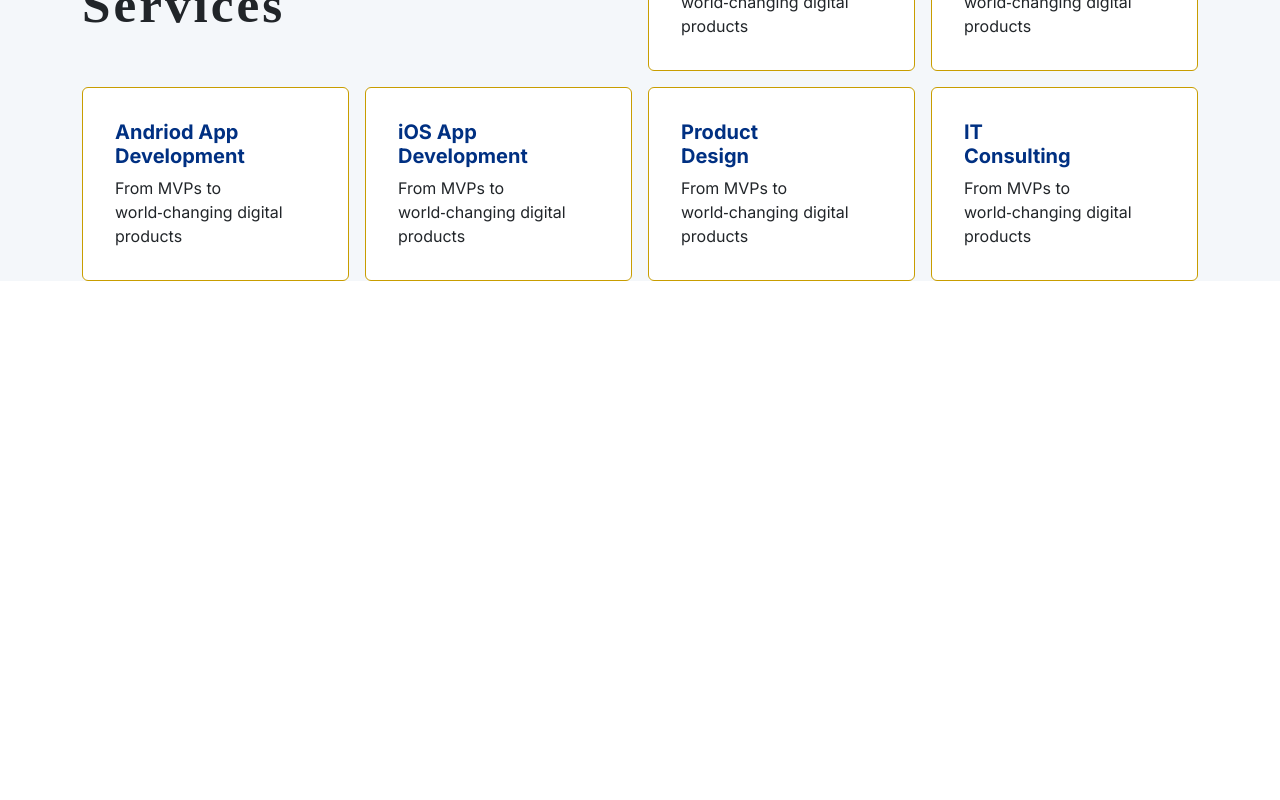
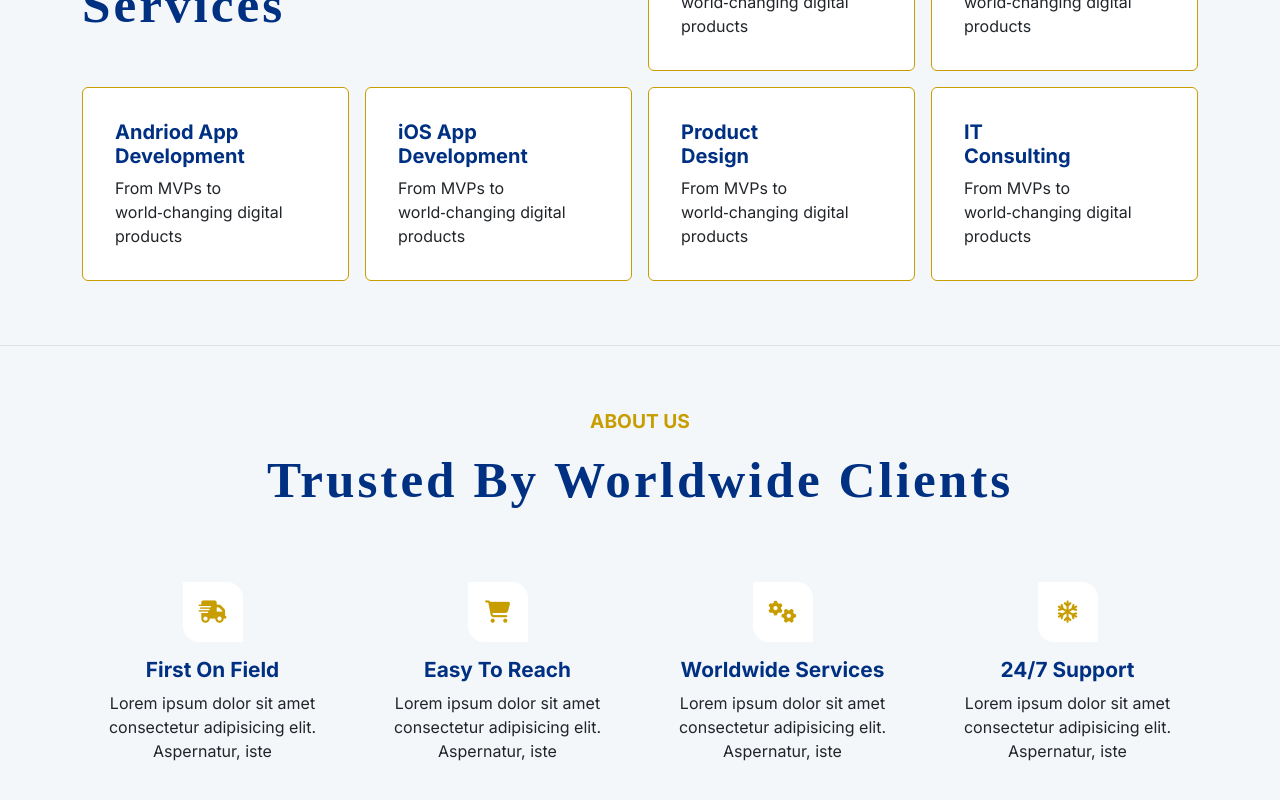
Before and after one commit to stpl-skishorUI/ShauryaTechnosoft-NewDesign, an Angular app: page /home2 in a window 1280 px wide. Shown: the part 1014-1814 px from the top of the page. Before the commit the page ends 1359 px from the top, so only its background shows below. Built offline with nearby package versions, Linux system fonts and the light colour scheme; a web font is replaced by a local one.

Commit message:
about us section designed

```diff
--- a/src/app/home2/home2.component.html
+++ b/src/app/home2/home2.component.html
@@ -110,7 +110,7 @@
         </div>
     </header>
 
-    <section id="services">
+    <section id="services" class="border-bottom">
         <div class="container">
             <div class="row align-items-center g-3">
                 <div class="col-sm-6">
@@ -161,4 +161,43 @@
             </div>
         </div>
     </section>
+
+    <section id="about-us">
+        <div class="container">
+            <div class="row">
+                <div class="col-sm-12 text-center mb-5">
+                    <h6 class="page-heading">about us</h6>
+                    <h1 class="main-heading">Trusted By Worldwide Clients</h1>
+                </div>
+                <div class="col-sm-3">
+                    <div class="card card-body">
+                        <i class="fa-solid fa-truck-fast"></i>
+                        <h4>First On Field</h4>
+                        <p>Lorem ipsum dolor sit amet consectetur adipisicing elit. Aspernatur, iste</p>
+                    </div>
+                </div>
+                <div class="col-sm-3">
+                    <div class="card card-body">
+                        <i class="fa-solid fa-cart-shopping"></i>
+                        <h4>Easy To Reach</h4>
+                        <p>Lorem ipsum dolor sit amet consectetur adipisicing elit. Aspernatur, iste</p>
+                    </div>
+                </div>
+                <div class="col-sm-3">
+                    <div class="card card-body">
+                        <i class="fa-solid fa-gears"></i>
+                        <h4>Worldwide Services</h4>
+                        <p>Lorem ipsum dolor sit amet consectetur adipisicing elit. Aspernatur, iste</p>
+                    </div>
+                </div>
+                <div class="col-sm-3">
+                    <div class="card card-body">
+                        <i class="fa-regular fa-snowflake"></i>
+                        <h4>24/7 Support</h4>
+                        <p>Lorem ipsum dolor sit amet consectetur adipisicing elit. Aspernatur, iste</p>
+                    </div>
+                </div>
+            </div>
+        </div>
+    </section>
 </div>
--- a/src/app/home2/home2.component.scss
+++ b/src/app/home2/home2.component.scss
@@ -126,6 +126,14 @@ header img {
     font-family: 'Gloock', serif;
     font-weight: 900;
     letter-spacing: 3px;
+    color: var(--home2-main-color);
+}
+.page-heading{
+    font-size: 1.2rem;
+    color: var(--home2-secondary-color);
+    text-transform: uppercase;
+    font-weight: 700;
+    margin-bottom: 1rem;
 }
 .btn-main{
     background-color: var(--home2-secondary-color);
@@ -139,8 +147,9 @@ header img {
     border-radius:2rem;
     transition: all 1s ease-in-out 0s;
 }
+#about-us,
 #services{
-    margin: 4rem 0;
+    padding: 4rem 0;
 }
 #services a{
     text-decoration: none;
@@ -158,6 +167,8 @@ header img {
 #services .card:hover a{
     opacity: 1;
     transition: top .3s,opacity .3s;
+    -webkit-animation: bounceright 0.3s alternate ease infinite;
+    animation: bounceright 0.3s alternate ease infinite;
 }
 #services .card a{
     position: absolute;
@@ -174,3 +185,38 @@ header img {
 #services p{
     margin: 0;
 }
+@keyframes bounceright {
+    from {
+        -webkit-transform: translateX(0);
+    }
+
+    to {
+        -webkit-transform: translateX(5px);
+    }
+}
+#about-us .card{
+    border: none;
+    background-color: transparent;
+    text-align: center;
+}
+#about-us .card:hover i{
+    background-color: var(--home2-main-color);
+    transition: all 1s ease-in-out 0s;
+}
+#about-us i{
+    font-size: 1.4rem;
+    margin-bottom: 1rem;
+    color: var(--home2-secondary-color);
+    width: 60px;
+    height: 60px;
+    border-radius: 0 1rem 0 1rem;
+    background-color: #fff;
+    line-height: 60px;
+    margin-inline: auto;
+    transition: all 1s ease-in-out 0s;
+}
+#about-us h4{
+    color: var(--home2-main-color);
+    font-size: 1.3rem;
+    font-weight: 700;
+}
```
